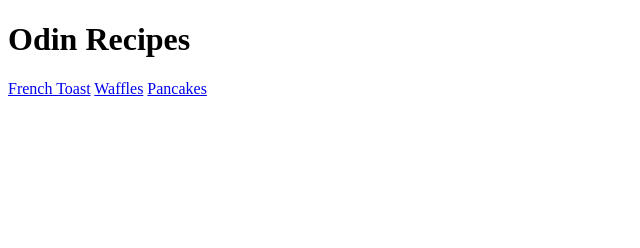
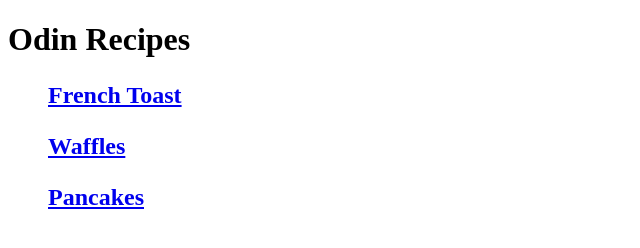
Before and after one commit to Cool372811/odin-recipes, a plain HTML site: page index.html in a window 1280 px wide. Shown: the whole page, without its empty margins (0-640 px from the left). Drawn offline with Linux system fonts and the light colour scheme.

```diff
--- a/index.html
+++ b/index.html
@@ -7,8 +7,8 @@
 </head>
 <body>
   <h1>Odin Recipes</h1>
-    <a href="recipes/ftoast.html">French Toast</a>
-    <a href="recipes/wfles.html">Waffles</a>
-    <a href="recipes/pcakes.html">Pancakes</a>
+    <h2><ul><a href="recipes/ftoast.html">French Toast</a></ul></h2>
+    <h2><ul><a href="recipes/wfles.html">Waffles</a></ul></h2>
+    <h2><ul><a href="recipes/pcakes.html">Pancakes</a></ul></h2>
 </body>
 </html>
```
Also changed, not shown: recipes/ftoast.html (+8 -1 lines), recipes/pcakes.html (+7 -0 lines), recipes/wfles.html (+6 -0 lines).
